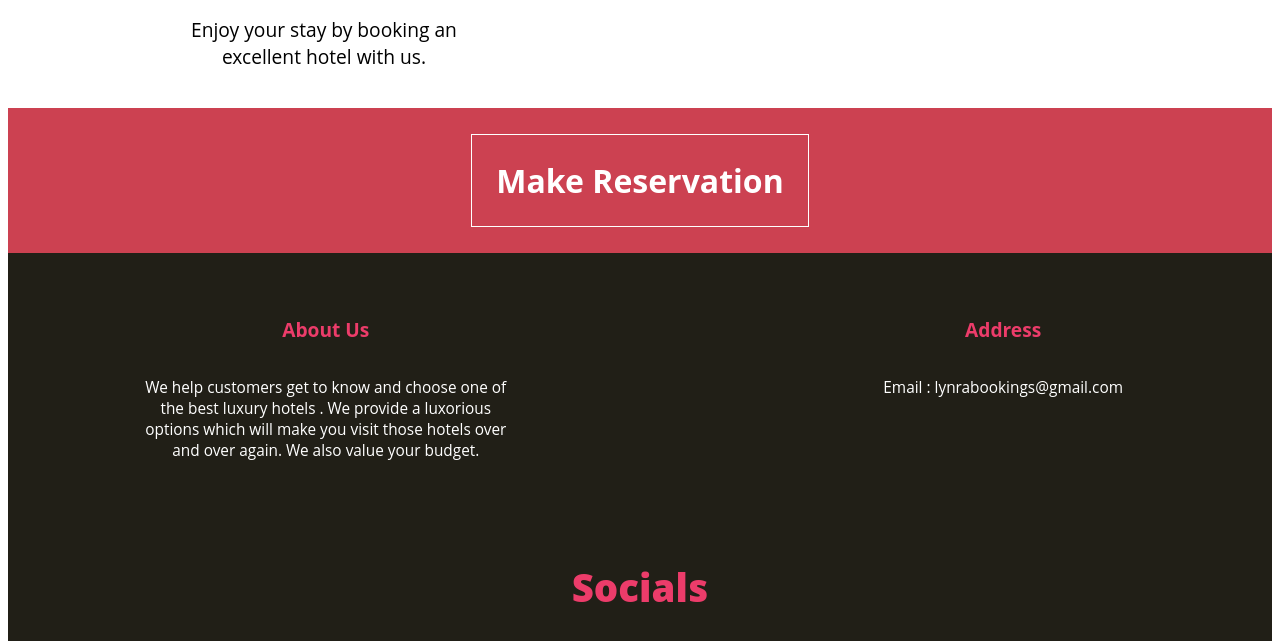
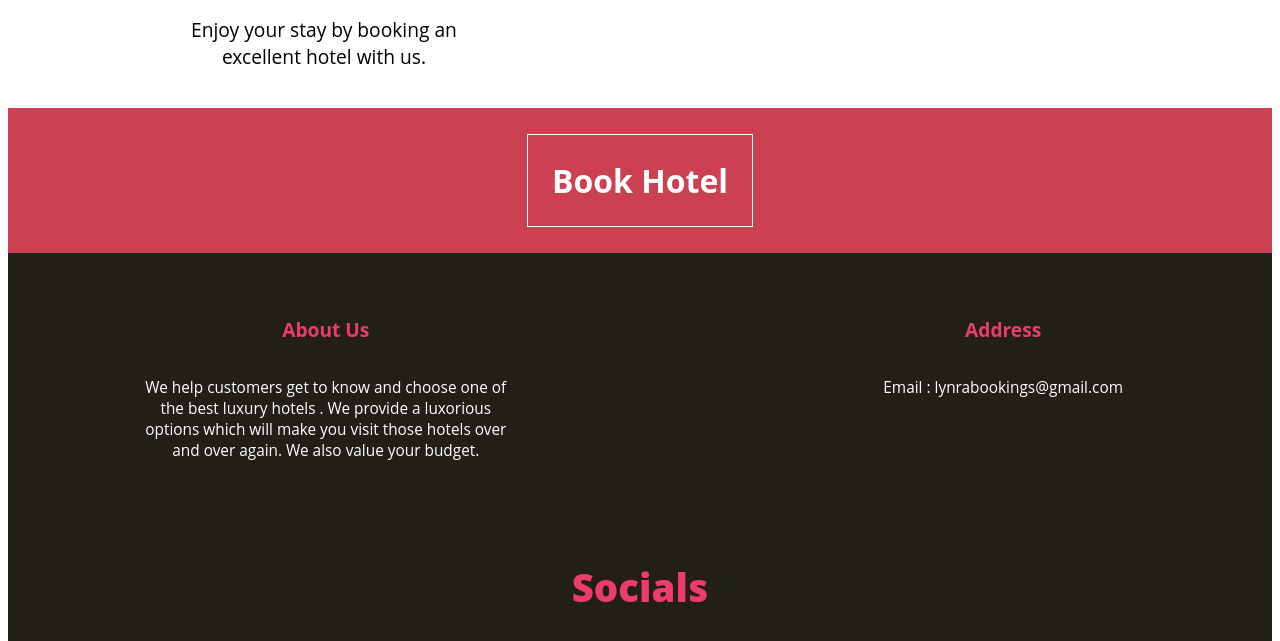
Before and after one commit to Gabrielkanyi/phase1-project, a plain HTML site: page index.html in a window 1280 px wide. Shown: the part 796-1437 px from the top of the page. Drawn offline with Linux system fonts and the light colour scheme; a script that the page names is missing.

Commit message:
final commit

```diff
--- a/index.html
+++ b/index.html
@@ -68,7 +68,7 @@
     <section class="ln-makeres">
       <div class="ln-res">
          <div class="ln-resbutton">
-             <a href="booking.html"> <p>Make Reservation</p></a>
+             <a href="booking.html"> <p>Book Hotel</p></a>
           </div>
           </div>
       </section>
```
Also changed, not shown: 1 other file.
